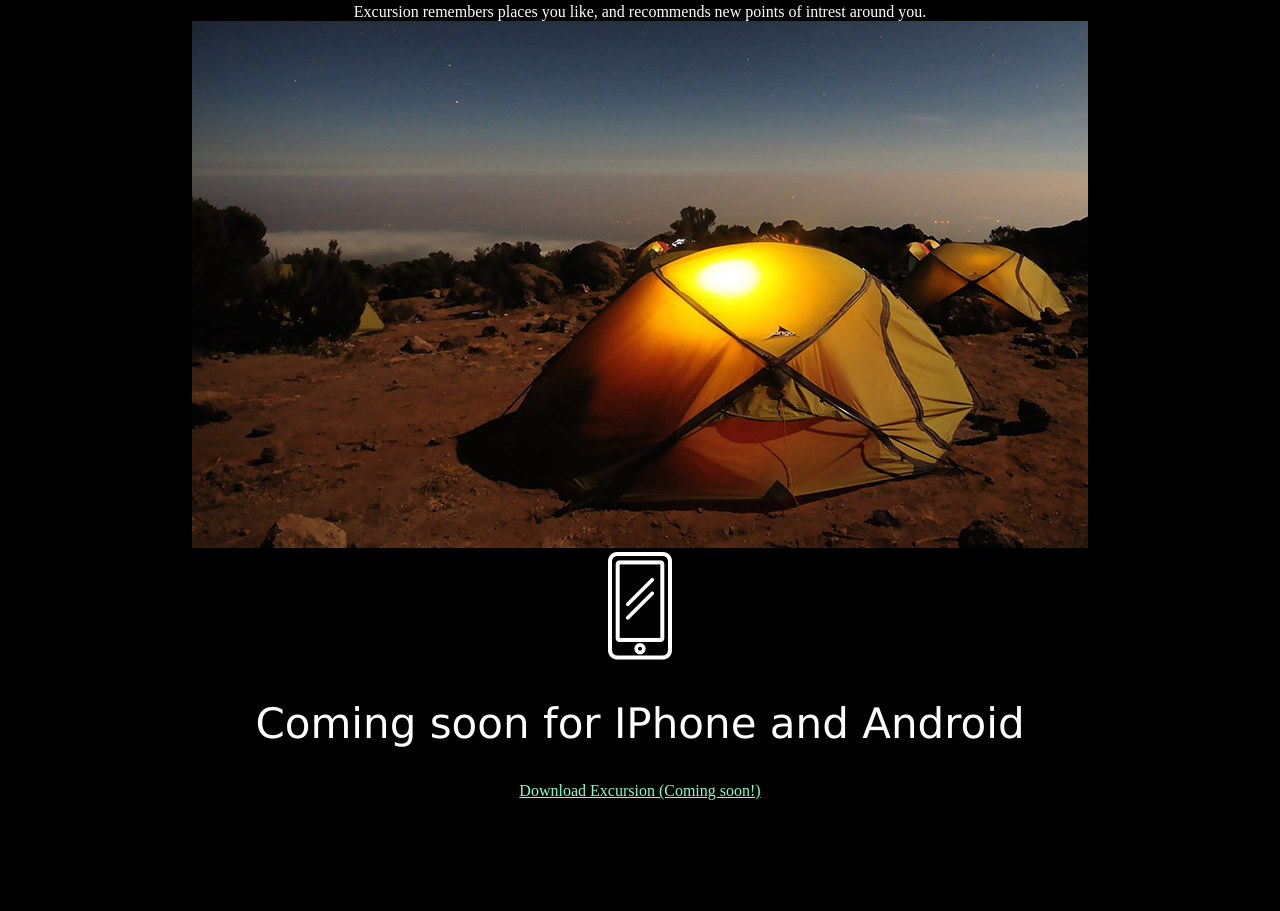
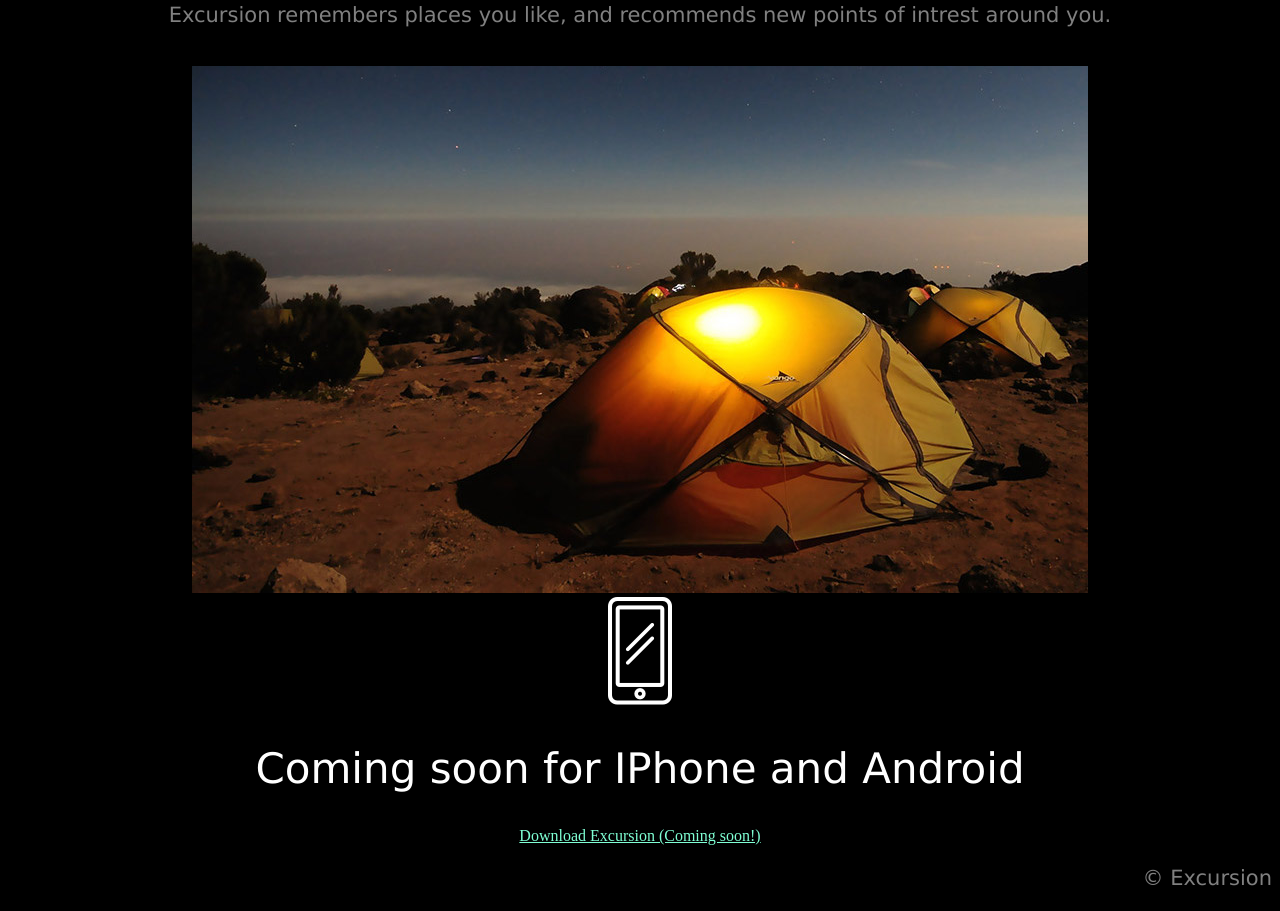
Before and after one commit to MeganGroenendaal/excursion, a plain HTML site: page index.html in a window 1280 px wide. Shown: the part 435-1346 px from the top of the page. Before the commit the page ends 1256 px from the top, so only its background shows below. Drawn offline with Linux system fonts and the light colour scheme.

Commit message:
index aangepast en copyright toegevoegd, css aangepast

```diff
--- a/index.html
+++ b/index.html
@@ -11,12 +11,13 @@
   <h1>Discover hidden places in the world around you</h1>
   <a> Download Excursion (Coming soon!)</a><p>
 	<video src="./resources/excursion.mp4"></p>
-	<p>
+
 	<h2> Your personal travel guide</h2>
-	Excursion remembers places you like, and recommends new points of intrest around you.
+	<p>Excursion remembers places you like, and recommends new points of intrest around you.</p>
 	<br><img src="./resources/camp.jpg">
 	<br><img src="./resources/phone.png">
 	<h2> Coming soon for IPhone and Android</h2>
 	<small><a> Download Excursion (Coming soon!)</a></small></p>
+	<p id="copy">&copy; Excursion</p>
 </body>
 </html>
--- a/resources/css/style.css
+++ b/resources/css/style.css
@@ -23,11 +23,17 @@ h2{
 	font-weight: 300;
 }
  p{
-	font-size : 21px;
-	font-family: verdana;
+	font-size :21px;
+	font-family:verdana;
 	color : grey;
 }
 
 a{
 	text-decoration-line : underline;
 }
+
+#copy{
+	font-size : 21px;
+	text-align : right;
+	color : grey;
+}
```
